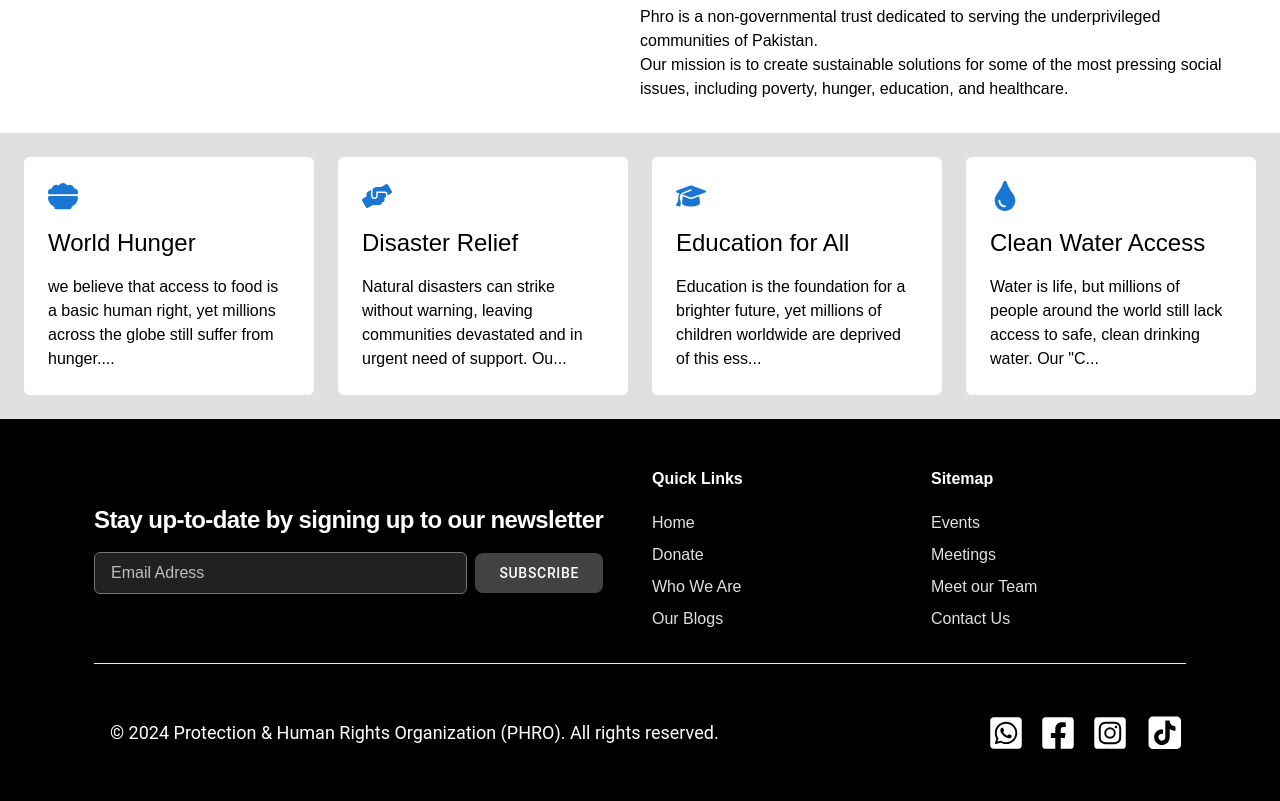
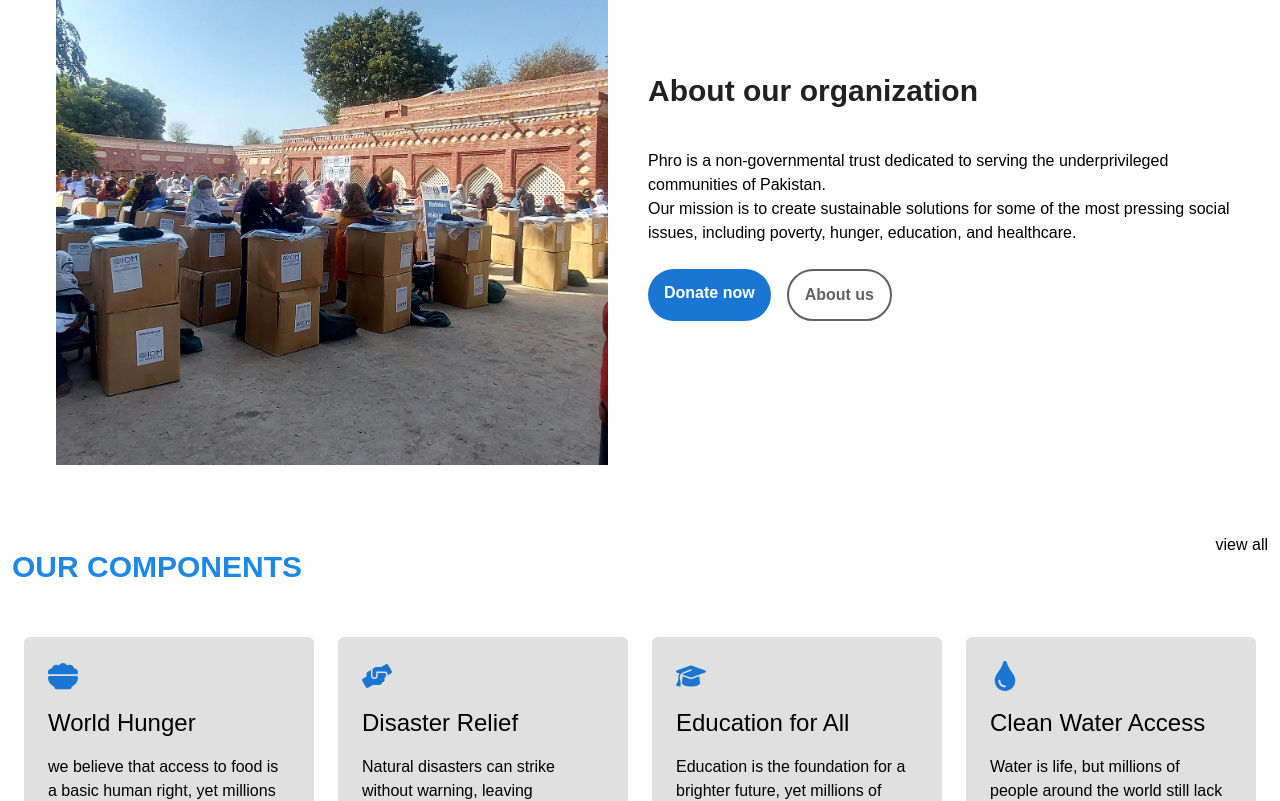
Before and after one commit to Anzi15/phro, a Next.js app: page / in a window 1280 px wide. Shown: the part 1120-1921 px from the top of the page. Built offline with nearby package versions, Linux system fonts and the light colour scheme.

Commit message:
components added

```diff
--- a/app/components/InitiativesCard.jsx
+++ b/app/components/InitiativesCard.jsx
@@ -3,7 +3,7 @@ import Link from "next/link"
 
 const InitiativesCard = ({icon, title, description, link}) => {
   return (
-    <Link href={`${link}`} className="bg-white flex flex-col gap-4 p-6 rounded-md hover:scale-105 transition-all">
+    <Link href={`${link}`} className="bg-gray-300 flex flex-col gap-4 p-6 rounded-md hover:scale-105 transition-all">
         {/* <Image src={icon} alt={title} width="128" height="128" /> */}
         {icon}
         <h2 className="text-2xl ">
--- a/app/components/Intro.jsx
+++ b/app/components/Intro.jsx
@@ -1,11 +1,12 @@
 import Link from "next/link"
 import { themeRoundedBtn } from "./Button"
+import Image from "next/image"
 
 const Intro = () => {
   return (
-    <main className="p-8 flex ">
+    <main className="p-8 flex gap-4 items-center justify-between">
       <div className="md:w1/2 w-full">
-.
+       <Image src="/kits.webp" width={1080} height={1080} className="aspect-square object-cover rounded-md p-6"/>
       </div>
       <div className="md:w1/2 w-full">
         <h1 className="text-3xl font-semibold text-gray-900 my-10">
@@ -18,8 +19,9 @@ const Intro = () => {
         <p>
         Our mission is to create sustainable solutions for some of the most pressing social issues, including poverty, hunger, education, and healthcare.
         </p>
-        <div className="flex gap-4">
-        <themeRoundedBtn text="Donate Now" href={"/donate"}/>
+        <div className="flex gap-4 py-6">
+        <Link className="p-3 px-4 rounded-full bg-blue-700 text-white font-bold hover:bg-blue-900 transition-all" href="/donate">Donate now</Link>
+        <Link href="/about" className="p-3 px-4 rounded-full text-gray-700 font-bold border-2 transition-all border-gray-700">About us</Link>
         </div>
       </div>
     </main>
--- a/app/page.jsx
+++ b/app/page.jsx
@@ -6,6 +6,7 @@ import Intro from "./components/Intro";
 import InitiativesCard from "./components/InitiativesCard";
 import { FaBowlFood, FaGraduationCap } from "react-icons/fa6";
 import { FaHandsHelping, FaTint } from "react-icons/fa";
+import Link from "next/link";
 
 // export const metadata = {
 //   title: 'My Page Title',
@@ -95,13 +96,21 @@ link: "/initiative/world-hunger"
           />
         </Carousel>
         <Intro />
-        <div className="grid md:grid-cols-4 gird-cols-2 gap-6 p-6 bg-gray-300">
+        <section className="">
+          <div className="w-full flex justify-between p-3">
+          <h2 className="py-4 text-3xl font-bold uppercase text-center text-blue-600">Our Components</h2>
+
+            <Link href="/componenets">view all</Link>
+
+          </div>
+        <div className="grid md:grid-cols-4 gird-cols-2 gap-6 p-6 ">
           {initiatives.map((initiative, i)=>{
             return(
               <InitiativesCard key={i} icon={initiative.icon} title={initiative.title} description={initiative.description}/>
             )
           })}
         </div>
+        </section>
       </main>
     </>
   );
```
Also changed, not shown: public/kits.webp (added).
